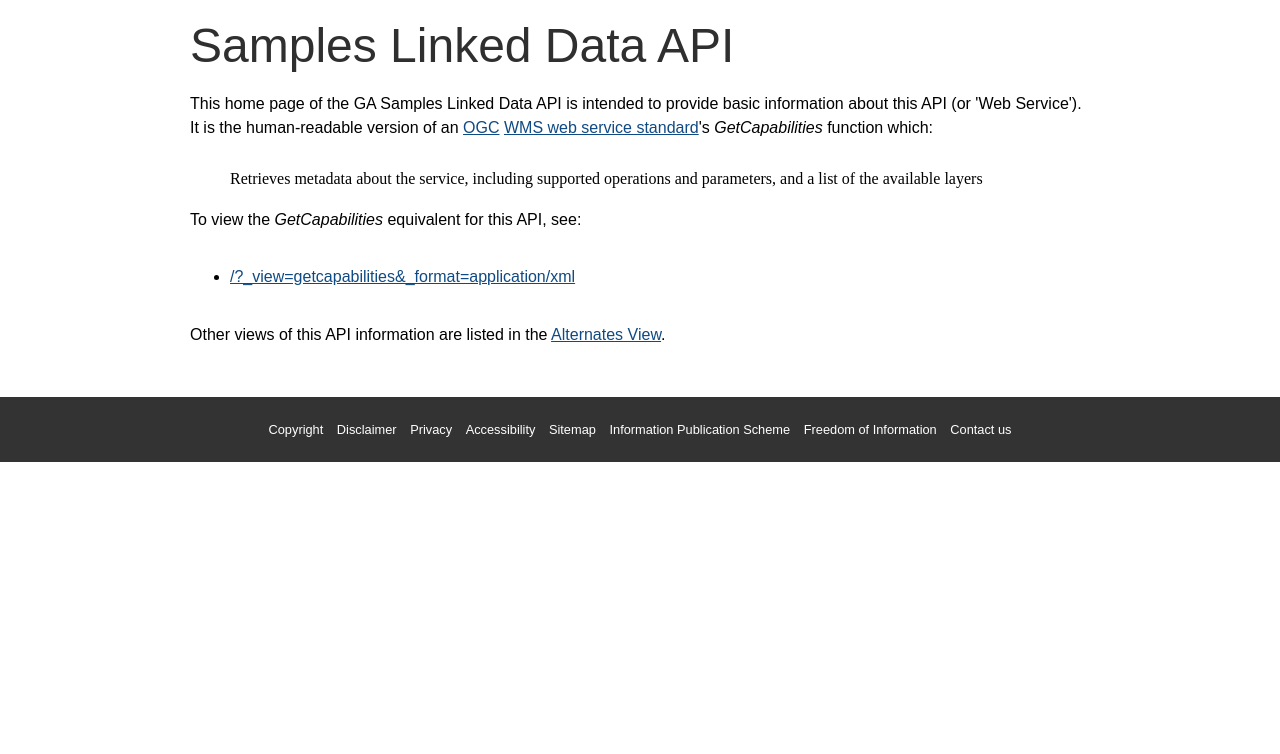
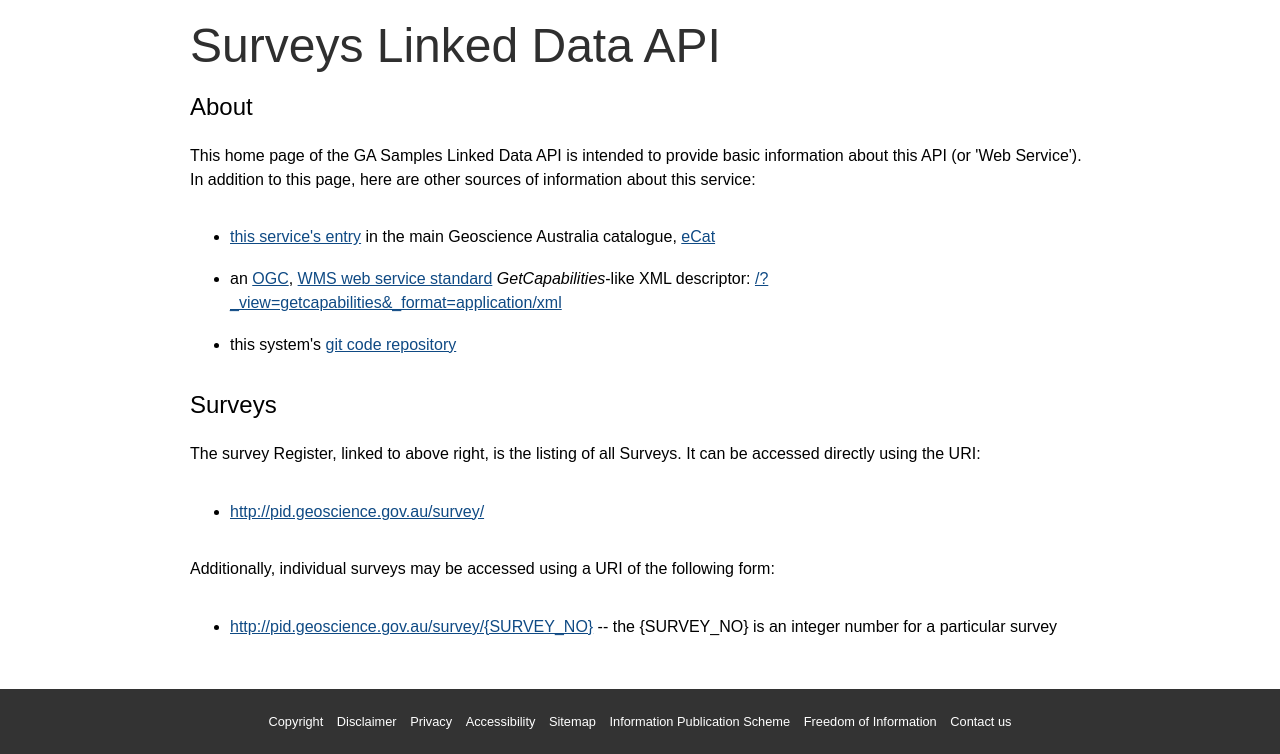
Before and after one commit to GeoscienceAustralia/surveys-api, a Flask app: page / in a window 1280 px wide. Shown: the part 128-882 px from the top of the page. Before the commit the page ends 590 px from the top, so only its background shows below. Run offline with Flask 2, Linux system fonts and the light colour scheme; parts of the project's set-up code (start-up, migrations or seed data) failed here and were passed over.

Commit message:
favicon, front page text word Sample to Survey in templates

```diff
--- a/routes/classes_views_mimetypes.json
+++ b/routes/classes_views_mimetypes.json
@@ -9,7 +9,7 @@
     "renderer": "SurveyRenderer",
     "default": "gapd",
     "alternates": ["text/html", "text/turtle", "application/rdf+xml", "application/rdf+json", "application/json"],
-    "dapd": ["text/html", "text/turtle", "application/rdf+xml", "application/rdf+json"],
+    "gapd": ["text/html", "text/turtle", "application/rdf+xml", "application/rdf+json"],
     "argus": ["application/xml"],
     "prov": ["text/turtle", "application/rdf+xml", "application/rdf+json"]
   },
--- a/routes/pages.py
+++ b/routes/pages.py
@@ -1,13 +1,28 @@
 """
 This file contains all the HTTP routes for basic pages (usually HTML)
 """
-from flask import Blueprint, Response, request, render_template
+import os
+from flask import Blueprint, Response, request, render_template, send_from_directory
 from lxml import etree
 from lxml.builder import ElementMaker
 from ldapi.ldapi import LDAPI, LdapiParameterError
 from routes import routes_functions
 
 pages = Blueprint('routes', __name__)
+
+
+@pages.route('/favicon.ico')
+def favicon():
+    favicon_path = os.path.join(
+        os.path.dirname(
+            os.path.dirname(
+                os.path.abspath(__file__)
+            )
+        ),
+        'static',
+        'img'
+    )
+    return send_from_directory(favicon_path, 'favicon.ico', mimetype='image/vnd.microsoft.icon')
 
 
 @pages.route('/')
--- a/templates/alternates_view.html
+++ b/templates/alternates_view.html
@@ -1,7 +1,7 @@
 {% extends "layout.html" %}
 
 {% block content %}
-    <h1>Samples API</h1>
+    <h1>Surveys Linked Data API</h1>
     <h2>Alternates view of a <a href="{{ class_uri_encoded }}">{{ class_uri }}</a></h2>
     {% if instance_uri %}
         <h3>Instance <a href="{{ instance_uri_encoded }}">{{ instance_uri }}</a></h3>
--- a/templates/page_index.html
+++ b/templates/page_index.html
@@ -1,21 +1,21 @@
 {% extends "layout.html" %}
 
 {% block content %}
-    <h1>Samples Linked Data API</h1>
-    {% if view == 'alternates' %}
-        <h2>Alternates view</h2>
-    {% else %}
-        <p>This home page of the GA Samples Linked Data API is intended to provide basic information about this API (or 'Web Service'). It is the human-readable version of an <a href="http://www.opengeospatial.org/">OGC</a> <a href="http://www.opengeospatial.org/standards/wms">WMS web service standard</a>'s <em>GetCapabilities</em> function which:</p>
-        <blockquote>Retrieves metadata about the service, including supported operations and parameters, and a list of the available layers</blockquote>
-        <p>To view the <em>GetCapabilities</em> equivalent for this API, see:</p>
-        <ul>
-            <li><a href="{{ url_for('routes.index') }}?_view=getcapabilities&_format=application/xml">{{ url_for('routes.index') }}?_view=getcapabilities&_format=application/xml</a></li>
-        </ul>
-    {% endif %}
-
-    {{ placed_html|safe }}
-
-    {% if view != 'alternates' %}
-    <p>Other views of this API information are listed in the <a href="?_view=alternates">Alternates View</a>.</p>
-    {% endif %}
+    <h1>Surveys Linked Data API</h1>
+    <h2>About</h2>
+    <p>This home page of the GA Samples Linked Data API is intended to provide basic information about this API (or 'Web Service'). In addition to this page, here are other sources of information about this service:</p>
+    <ul>
+        <li><a href="">this service's entry</a> in the main Geoscience Australia catalogue, <a href="http://ecat.ge.gov.au/geonetwork/">eCat</a></li>
+        <li>an <a href="http://www.opengeospatial.org/">OGC</a>, <a href="http://www.opengeospatial.org/standards/wms">WMS web service standard</a> <em>GetCapabilities</em>-like XML descriptor: <a href="{{ url_for('routes.index') }}?_view=getcapabilities&_format=application/xml">{{ url_for('routes.index') }}?_view=getcapabilities&_format=application/xml</a></li>
+        <li>this system's <a href="http://github.com/geoscienceaustralia/surveys-api">git code repository</a></li>
+    </ul>
+    <h2>Surveys</h2>
+    <p>The survey Register, linked to above right, is the listing of all Surveys. It can be accessed directly using the URI:</p>
+    <ul>
+        <li><a href="http://pid.geoscience.gov.au/survey/">http://pid.geoscience.gov.au/survey/</a></li>
+    </ul>
+    <p>Additionally, individual surveys may be accessed using a URI of the following form:</p>
+    <ul>
+        <li><a href="http://pid.geoscience.gov.au/survey/">http://pid.geoscience.gov.au/survey/{SURVEY_NO}</a> -- the {SURVEY_NO} is an integer number for a particular survey</li>
+    </ul>
 {% endblock %}
```
Also changed, not shown: model/survey.py (+6 -1 lines), routes/model_classes.py (+5 -4 lines), templates/page_survey.html (+4 -3 lines), static/img/favicon.ico (added).
